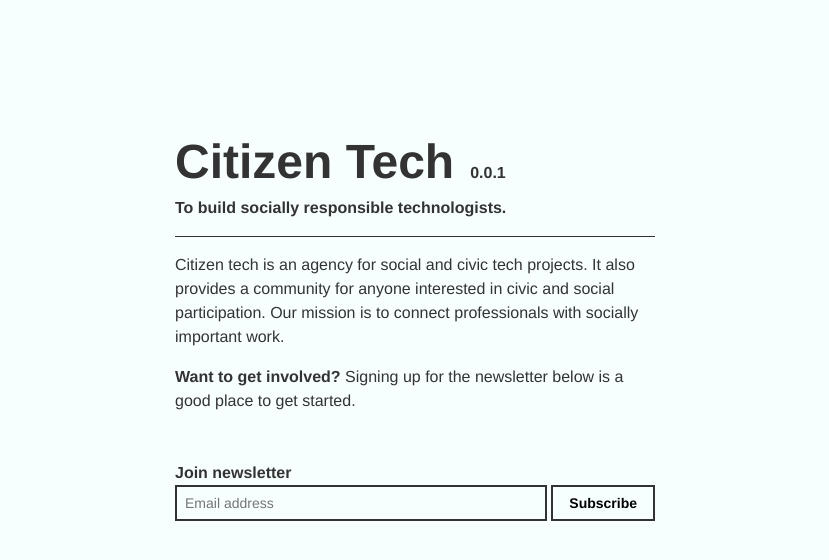
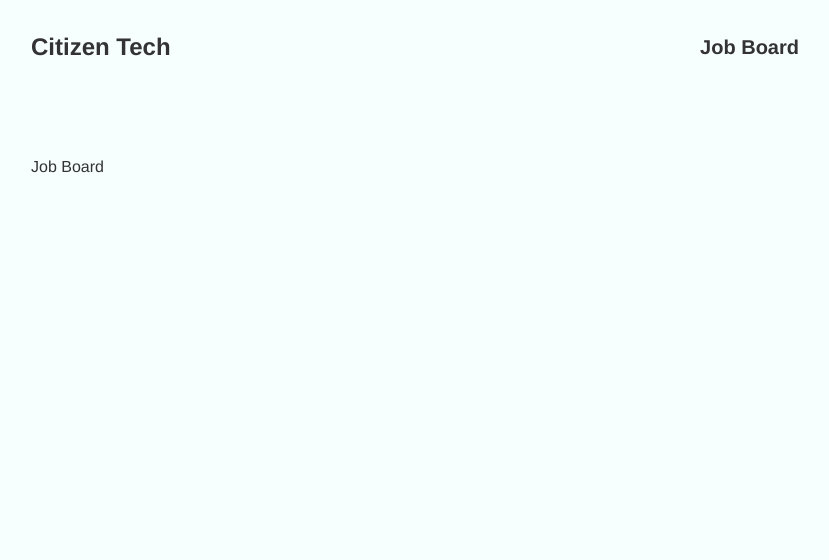
Before and after one commit to nlaz/citizen-tech, a React (Create React App) app: page /jobs in a window 1280 px wide. Shown: the top 560 px of the page, without its empty margins (225-1054 px from the left). Built offline with nearby package versions, Linux system fonts and the light colour scheme.

Commit message:
Add jobs page

```diff
--- a/package.json
+++ b/package.json
@@ -7,12 +7,13 @@
     "gh-pages": "^2.0.1",
     "react": "^16.6.3",
     "react-dom": "^16.6.3",
+    "react-router-dom": "^4.3.1",
     "react-scripts": "2.1.1",
     "tachyons": "^4.11.1"
   },
   "scripts": {
-	"predeploy": "npm run build",
-	"deploy": "gh-pages -d build",
+    "predeploy": "npm run build",
+    "deploy": "gh-pages -d build",
     "start": "react-scripts start",
     "build": "react-scripts build",
     "test": "react-scripts test",
--- a/src/App.js
+++ b/src/App.js
@@ -1,50 +1,26 @@
 import React, { Component } from "react";
+import { BrowserRouter, Switch, Route } from "react-router-dom";
+
+import Home from "./Home";
+import Header from "./Header";
+import JobBoard from "./JobBoard";
 
 class App extends Component {
   render() {
     return (
       <div
-        className="helvetica ph3 ph5-ns pv6 dark-gray bg-washed-blue"
+        className="helvetica ph3 ph7-ns pb6 dark-gray bg-washed-blue"
         style={{ minHeight: "100vh" }}
       >
-        <div className="measure center">
-          <h1 className="f1 lh-title mv1 mr3 dib">Citizen Tech</h1>
-          <b className="dib">0.0.1</b>
-          <h2 className="f5 lh-copy pb3 ma0 bb">To build socially responsible technologists.</h2>
-          <p className="f5 lh-copy">
-            Citizen tech is an agency for social and civic tech projects. It also provides a
-            community for anyone interested in civic and social participation. Our mission is to
-            connect professionals with socially important work.
-          </p>
-          <p className="f5 lh-copy">
-            <b>Want to get involved?</b> Signing up for the newsletter below is a good place to get
-            started.
-          </p>
-
-          <form
-            action="https://space.us17.list-manage.com/subscribe/post?u=6ba21cd3bc4ade157639edfbd&amp;id=dc859dd739"
-            method="post"
-            className="pv4"
-            target="_blank"
-            noValidate
-          >
-            <label className="f5 b lh-copy">Join newsletter</label>
-            <div className="flex">
-              <input
-                type="email"
-                name="EMAIL"
-                placeholder="Email address"
-                className="f6 b--solid b--dark-gray bg-washed-blue w-100 pa2"
-              />
-              <button
-                type="submit"
-                className="f6 b b--solid b--dark-gray bg-washed-blue ml1 ph3 bw1 bg-animate hover-bg-dark-gray hover-washed-blue"
-              >
-                Subscribe
-              </button>
-            </div>
-          </form>
-        </div>
+        <BrowserRouter>
+          <div>
+            <Header />
+            <Switch>
+              <Route path="/" exact component={Home} />
+              <Route path="/jobs" exact component={JobBoard} />
+            </Switch>
+          </div>
+        </BrowserRouter>
       </div>
     );
   }
--- /dev/null
+++ b/src/Header.js
@@ -0,0 +1,21 @@
+import React from "react";
+import { Link } from "react-router-dom";
+
+function Header() {
+  return (
+    <div className="flex justify-between items-center b mb5 pv4">
+      <div className="f3 b lh-title">
+        <Link to="/" className="link dark-gray">
+          Citizen Tech
+        </Link>
+      </div>
+      <div className="f4 b lh-title">
+        <Link to="/jobs" className="link dark-gray underline-hover">
+          Job Board
+        </Link>
+      </div>
+    </div>
+  );
+}
+
+export default Header;
--- /dev/null
+++ b/src/Home.js
@@ -0,0 +1,46 @@
+import React from "react";
+
+function Home() {
+  return (
+    <div className="measure center">
+      <h1 className="f1 lh-title mv1 mr3 dib">Citizen Tech</h1>
+      <b className="dib">0.0.1</b>
+      <h2 className="f5 lh-copy pb3 ma0 bb">To build socially responsible technologists.</h2>
+      <p className="f5 lh-copy">
+        Citizen tech is an agency for social and civic tech projects. It also provides a community
+        for anyone interested in civic and social participation. Our mission is to connect
+        professionals with socially important work.
+      </p>
+      <p className="f5 lh-copy">
+        <b>Want to get involved?</b> Signing up for the newsletter below is a good place to get
+        started.
+      </p>
+
+      <form
+        action="https://space.us17.list-manage.com/subscribe/post?u=6ba21cd3bc4ade157639edfbd&amp;id=dc859dd739"
+        method="post"
+        className="pv4"
+        target="_blank"
+        noValidate
+      >
+        <label className="f5 b lh-copy">Join newsletter</label>
+        <div className="flex">
+          <input
+            type="email"
+            name="EMAIL"
+            placeholder="Email address"
+            className="f6 b--solid b--dark-gray bg-washed-blue w-100 pa2"
+          />
+          <button
+            type="submit"
+            className="f6 b b--solid b--dark-gray bg-washed-blue ml1 ph3 bw1 bg-animate hover-bg-dark-gray hover-washed-blue"
+          >
+            Subscribe
+          </button>
+        </div>
+      </form>
+    </div>
+  );
+}
+
+export default Home;
--- /dev/null
+++ b/src/JobBoard.js
@@ -0,0 +1,7 @@
+import React from "react";
+
+function JobBoard() {
+  return <div>Job Board</div>;
+}
+
+export default JobBoard;
```
Also changed, not shown: 1 other file (tests, documents, lock files or other folders).
